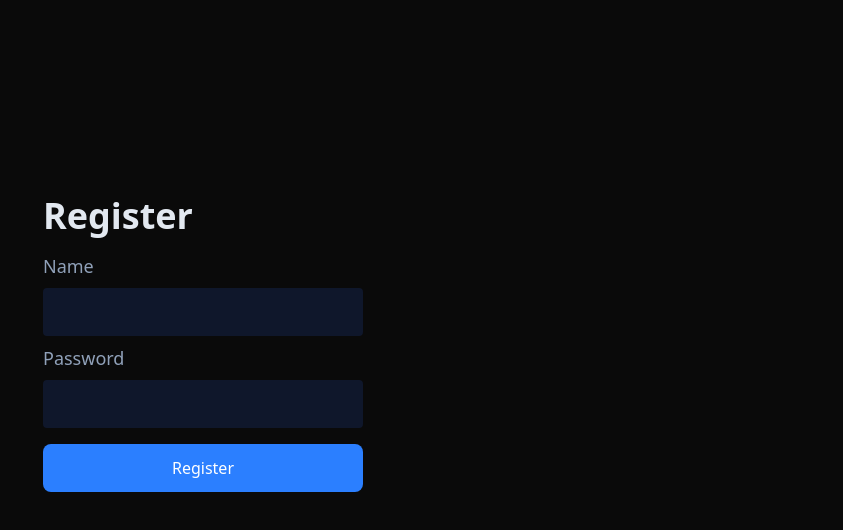
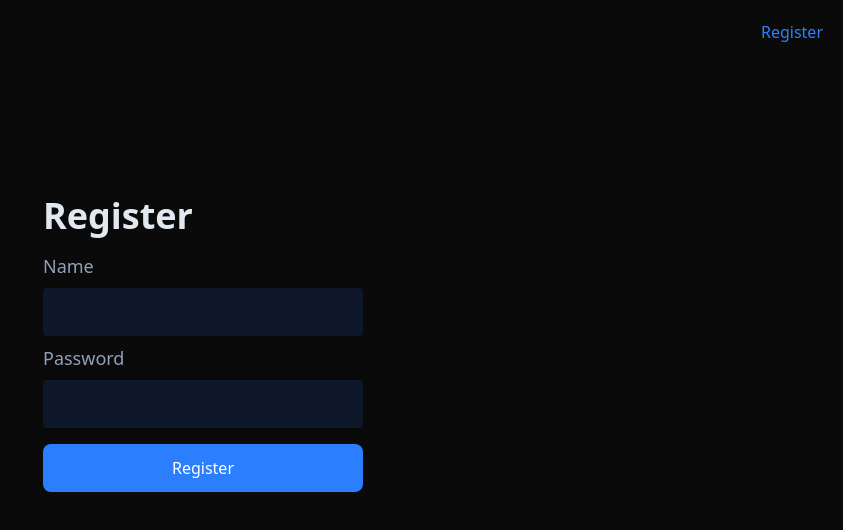
Before and after one commit to kippel/alfabeticament, a Next.js app: page /auth/login in a window 1280 px wide. Shown: the top 530 px of the page, without its empty margins (437-1280 px from the left). Built offline with nearby package versions, Linux system fonts and the light colour scheme.

Commit message:
Login, Register

```diff
--- a/src/app/(login)/auth/login/page.tsx
+++ b/src/app/(login)/auth/login/page.tsx
@@ -4,6 +4,8 @@ import { useForm } from "react-hook-form"
 import { signIn } from "next-auth/react";
 import { useRouter } from "next/navigation";
 import { useState } from "react";
+import Link from "next/link";
+
 
 type Inputs = {
     name: string,
@@ -34,6 +36,9 @@ function LoginPage() {
 
     return (
         <div className="h-[calc(100vh-7rem)] flex justify-center items-center">
+            <div className="absolute top-5 right-5">
+                <Link href="/auth/register" className="text-blue-500">Register</Link>
+            </div>
             <form onSubmit={onSubmit} className="w-1/4">
                 <h1 className="text-slate-200 font-black text-4xl mb-4">
                     Register
--- a/src/app/(login)/auth/register/page.tsx
+++ b/src/app/(login)/auth/register/page.tsx
@@ -1,8 +1,9 @@
 "use client"
 import { useForm } from "react-hook-form"
 import axios from "axios";
-import { useState } from "react";
+
 import { useRouter } from "next/navigation";
+import Link from "next/link";
 
 type Inputs = {
     name: string,
@@ -29,6 +30,9 @@ function RegisterPage() {
 
     return (
         <div className="h-[calc(100vh-7rem)] flex justify-center items-center">
+            <div className="absolute top-5 right-5">
+                <Link href="/auth/login" className="text-blue-500">Login</Link>
+            </div>
             <form onSubmit={onSubmit} className="w-1/4">
                 <h1 className="text-slate-200 font-black text-4xl mb-4">
                     Register
--- a/src/app/(login)/page.tsx
+++ b/src/app/(login)/page.tsx
@@ -1,12 +1,2 @@
-import { db } from '@/db/db'
-import { users } from '@/db/schema'
-
-export default function Home() {
-
-  const user = db.select().from(users).all()
-  console.log(user)
-  return (
-    <div>bar
-    </div>
-  );
-}
+import LoginPage from '../(login)/auth/login/page';
+export default LoginPage;
```
